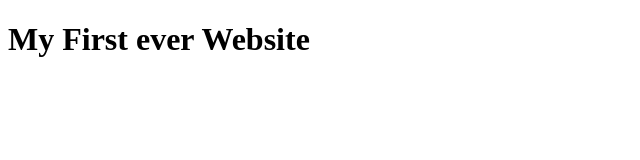
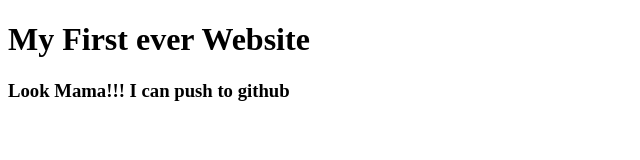
Before and after one commit to Toufiq-E-Khoda/my-first-website, a plain HTML site: page index.html in a window 1280 px wide. Shown: the whole page, without its empty margins (0-640 px from the left). Drawn offline with Linux system fonts and the light colour scheme.

Commit message:
first commit

```diff
--- a/index.html
+++ b/index.html
@@ -8,5 +8,6 @@
 </head>
 <body>
     <h1>My First ever Website</h1>
+    <h3>Look Mama!!! I can push to github<h3>
 </body>
 </html>
```
